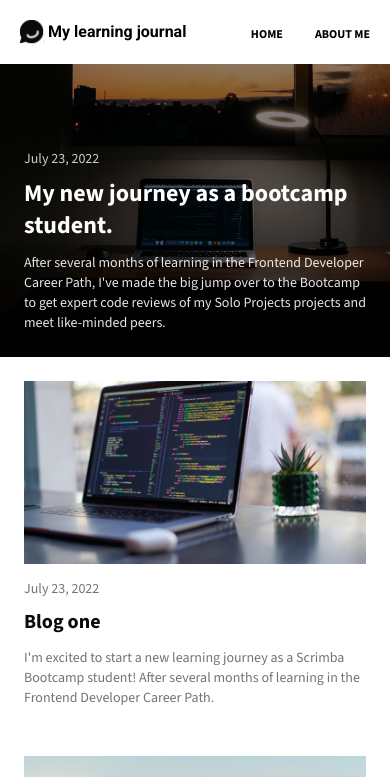
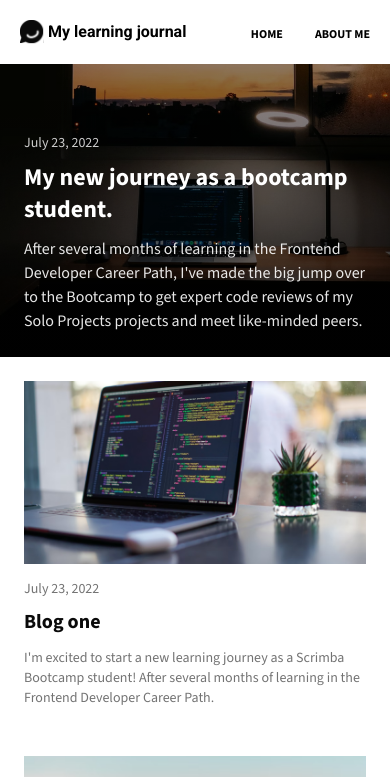
Before and after one commit to DarrickFauvel/my-learning-journal-solo-scrimba-250119, a Next.js app: page / in a window 390 px wide. Shown: the top 777 px of the page. Built offline with nearby package versions, Linux system fonts and the light colour scheme.

Commit message:
Set text to base size

```diff
--- a/components/post-card.tsx
+++ b/components/post-card.tsx
@@ -27,7 +27,7 @@ const formattedDate = formatDate(date)
             <h2 className="text-2xl sm:text-3xl md:text-4xl font-bold mt-2 mb-3">
               {heading}
             </h2>
-            <p className="text-sm sm:text-base text-white/90 max-w-prose">
+              <p className="text-base sm:text-base text-white/90 max-w-prose">
               {text}
             </p>
           </div>
```
